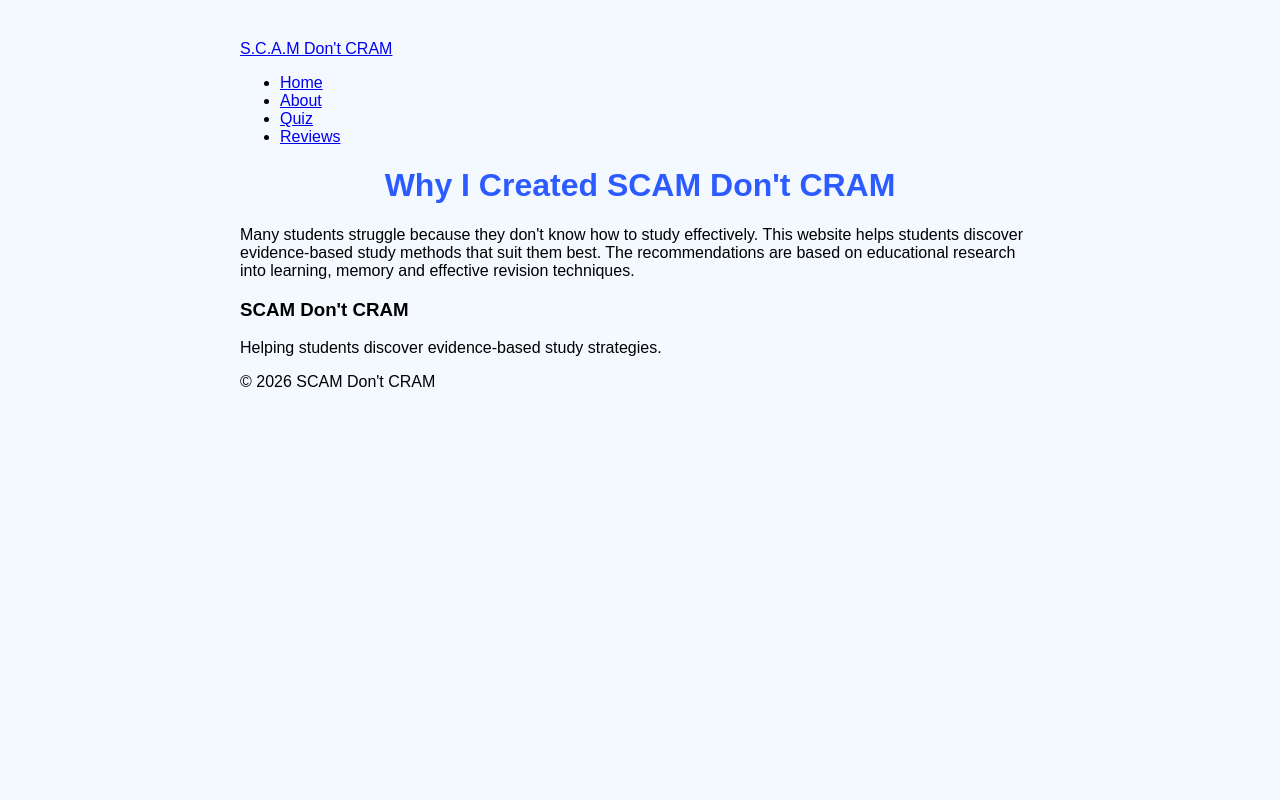
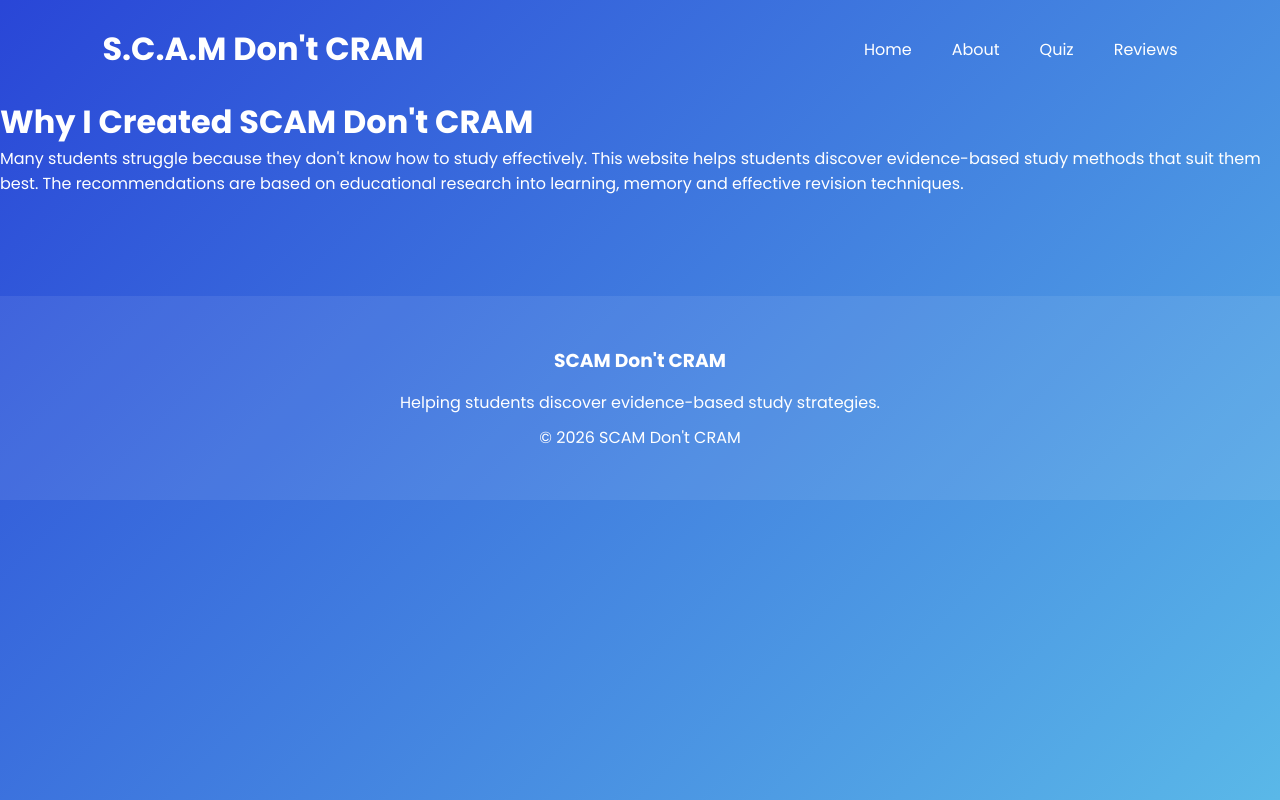
Before and after one commit to HiddenOffence/SCAM, a Flask app: page /about in a window 1280 px wide. Run offline with Flask 3, Linux system fonts and the light colour scheme.

Commit message:
refined the css of each element

```diff
--- a/static/style.css
+++ b/static/style.css
@@ -1,58 +1,321 @@
-body{
-font-family:Arial;
-background:#f4f8ff;
-max-width:800px;
-margin:auto;
-padding:40px;
+/* ===========================================
+   SCAM Don't CRAM
+   Global Design System
+=========================================== */
+
+:root{
+
+    /* Primary Colours */
+
+    --primary-blue:#2946D7;
+    --secondary-blue:#5AB8E8;
+
+    --dark-blue:#1F2D6B;
+
+    --light-blue:#EEF6FF;
+
+    --white:#FFFFFF;
+
+    --text:#263238;
+
+    --grey:#6C757D;
+
+    --shadow:
+        0px 10px 30px rgba(0,0,0,.12);
+
+    --radius:20px;
+
 }
 
-h1{
-text-align:center;
-color:#2c5cff;
+*{
+
+    margin:0;
+    padding:0;
+
+    box-sizing:border-box;
+
 }
 
-.question{
-background:white;
-padding:15px;
-margin-bottom:20px;
-border-radius:10px;
-box-shadow:0 3px 8px rgba(0,0,0,0.05);
+body{
+
+    font-family:
+    "Poppins",
+    sans-serif;
+
+    background:
+
+    linear-gradient(
+        135deg,
+        var(--primary-blue),
+        var(--secondary-blue)
+    );
+
+    min-height:100vh;
+
+    color:white;
+
 }
 
-.progress-container{
-width:100%;
-background:#ddd;
-height:20px;
-border-radius:10px;
-margin-bottom:30px;
+.navbar{
+
+    display:flex;
+
+    justify-content:space-between;
+
+    align-items:center;
+
+    padding:25px 8%;
+
 }
 
-#progress-bar{
-height:100%;
-width:0%;
-background:#2c5cff;
-border-radius:10px;
-transition:width 0.4s ease;
+.logo{
+
+    font-size:2rem;
+
+    font-weight:700;
+
+    color:white;
+
+    text-decoration:none;
+
 }
 
-button{
-display:block;
-margin:auto;
-padding:12px 30px;
-background:#2c5cff;
-color:white;
-border:none;
-border-radius:8px;
-cursor:pointer;
+.navbar ul{
+
+    display:flex;
+
+    gap:40px;
+
+    list-style:none;
+
 }
 
-button:hover{
-background:#1a3ed9;
+.navbar a{
+
+    color:white;
+
+    text-decoration:none;
+
+    transition:.3s;
+
 }
 
-.results{
-background:#eaf0ff;
-padding:20px;
-border-radius:10px;
-font-size:18px;
+.navbar a:hover{
+
+    opacity:.75;
+
 }
+
+.hero {
+    display: flex;
+    align-items: center;
+    justify-content: center;
+    min-height: 80vh;
+    padding: 0 8%;
+}
+
+.hero-text {
+    max-width: 700px;
+    text-align: center;
+}
+
+.hero-text h1 {
+    font-size: 4rem;
+    font-weight: 700;
+    line-height: 1.2;
+    margin-bottom: 20px;
+}
+
+.hero-text p {
+    font-size: 1.2rem;
+    line-height: 1.8;
+    margin-bottom: 40px;
+}
+
+.hero-buttons {
+    display: flex;
+    justify-content: center;
+    gap: 20px;
+    margin-bottom: 35px;
+}
+
+.btn-primary,
+.btn-secondary {
+    text-decoration: none;
+    padding: 16px 35px;
+    border-radius: 15px;
+    font-weight: 600;
+    transition: .3s;
+}
+
+.btn-primary {
+    background: white;
+    color: var(--primary-blue);
+}
+
+.btn-secondary {
+    border: 2px solid white;
+    color: white;
+}
+
+.btn-primary:hover,
+.btn-secondary:hover {
+    transform: translateY(-4px);
+    box-shadow: var(--shadow);
+}
+
+/* ==========================================
+   Feature Cards
+========================================== */
+
+.features{
+
+    display:flex;
+
+    justify-content:center;
+
+    gap:40px;
+
+    flex-wrap:wrap;
+
+    padding:80px 8%;
+
+}
+
+.feature-card{
+
+    width:320px;
+
+    background:white;
+
+    color:var(--text);
+
+    border-radius:20px;
+
+    padding:40px;
+
+    text-align:center;
+
+    box-shadow:var(--shadow);
+
+    transition:.3s;
+
+}
+
+.feature-card:hover{
+
+    transform:translateY(-8px);
+
+}
+
+.icon{
+
+    font-size:3rem;
+
+    margin-bottom:20px;
+
+}
+
+.feature-card h2{
+
+    margin-bottom:15px;
+
+    color:var(--primary-blue);
+
+}
+
+.feature-card p{
+
+    line-height:1.7;
+
+}
+
+/* ==========================================
+   Steps
+========================================== */
+
+.steps{
+
+    padding:80px 8%;
+
+    text-align:center;
+
+}
+
+.steps h2{
+
+    font-size:2.8rem;
+
+    margin-bottom:60px;
+
+}
+
+.step-container{
+
+    display:flex;
+
+    justify-content:center;
+
+    gap:50px;
+
+    flex-wrap:wrap;
+
+}
+
+.step{
+
+    width:280px;
+
+}
+
+.number{
+
+    width:70px;
+
+    height:70px;
+
+    margin:auto;
+
+    margin-bottom:20px;
+
+    border-radius:50%;
+
+    background:white;
+
+    color:var(--primary-blue);
+
+    font-size:2rem;
+
+    font-weight:bold;
+
+    display:flex;
+
+    justify-content:center;
+
+    align-items:center;
+
+}
+
+.footer{
+
+    text-align:center;
+
+    padding:50px;
+
+    background:rgba(255,255,255,.08);
+
+    margin-top:100px;
+
+}
+
+.footer h3{
+
+    margin-bottom:15px;
+
+}
+
+.footer p{
+
+    margin-top:10px;
+
+}
```
